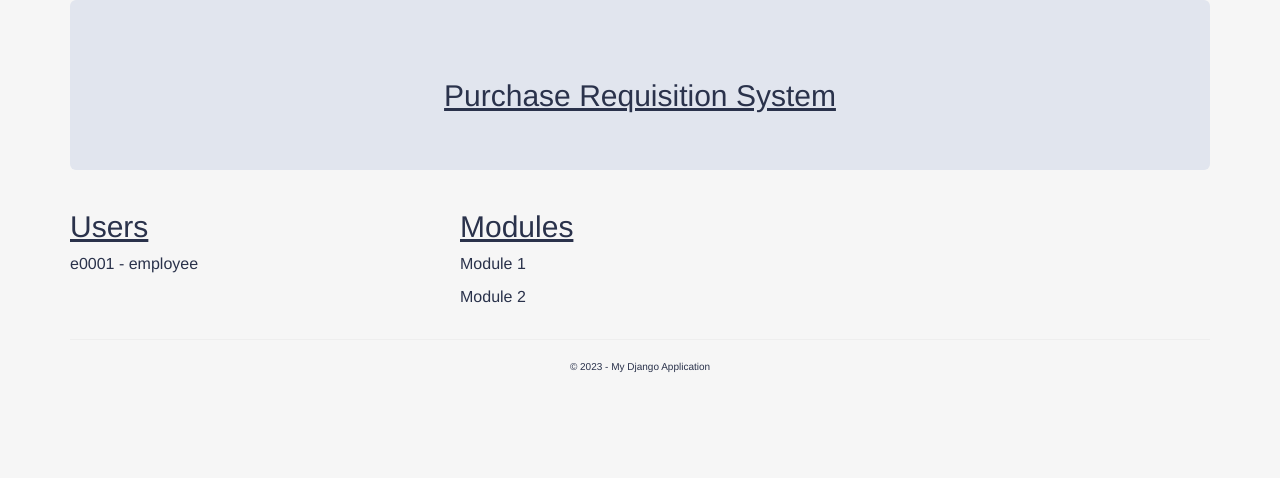
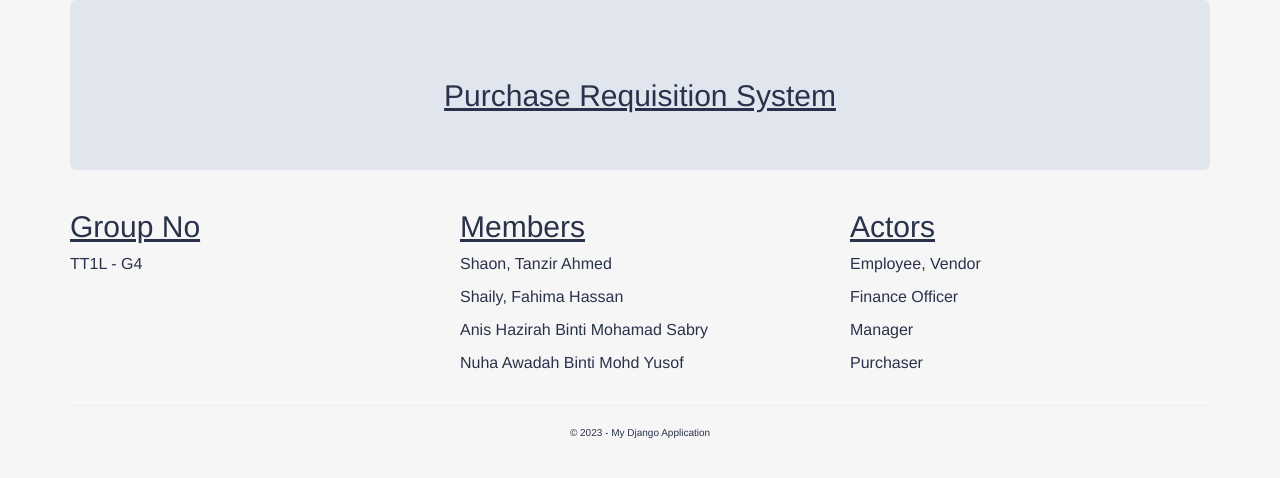
Before and after one commit to tanzir1123/Purchase-Requisition-System, a Django app: page / in a window 1280 px wide. Shown: the part 100-578 px from the top of the page. Run offline with Django 4.2, Linux system fonts and the light colour scheme; some libraries are stand-ins or nearby versions; some web fonts are replaced.

```diff
--- a/app/templates/app/index.html
+++ b/app/templates/app/index.html
@@ -8,20 +8,24 @@
 
 <div class="row">
     <div class="col-md-4">
-        <h2>Users</h2>
-        <p>
-            e0001 - employee
-        </p>
+        <h2>Group No</h2>
+        <p>TT1L - G4</p>
     </div>
     <div class="col-md-4">
-        <h2>Modules</h2>
-        <p>
-            Module 1
-        </p>
-        <p>
-            Module 2
-        </p>
+        <h2>Members</h2>
+        <p class="font-weight-bold">Shaon, Tanzir Ahmed</p>
+        <p class="font-weight-bold">Shaily, Fahima Hassan</p>
+        <p class="font-weight-bold">Anis Hazirah Binti Mohamad Sabry</p>
+        <p class="font-weight-bold">Nuha Awadah Binti Mohd Yusof</p>
     </div>
+    <div class="col-md-4">
+        <h2>Actors</h2>
+        <p class="font-weight-bold">Employee, Vendor</p>
+        <p class="font-weight-bold">Finance Officer</p>
+        <p class="font-weight-bold">Manager</p>
+        <p class="font-weight-bold">Purchaser</p>
+    </div>
+
 </div>
 
 {% endblock %}
--- a/app/templates/app/login.html
+++ b/app/templates/app/login.html
@@ -8,7 +8,7 @@
         <section id="loginForm">
             <form action="." method="post" class="form-horizontal">
                 {% csrf_token %}
-                <h4>Use a local account to log in.</h4>
+                <h4>Use an account to login.</h4>
                 <hr />
                 <div class="form-group">
                     <label for="id_username" class="col-md-2 control-label">User name</label>
--- a/app/views.py
+++ b/app/views.py
@@ -33,8 +33,8 @@ def contact(request):
         request,
         'app/contact.html',
         {
-            'title': 'Contact',
-            'message': 'Dr. Yeoh.',
+            'title': 'Feel free to reach out at: ',
+            'message': 'TANZIR',
             'year': datetime.now().year,
         }
     )
@@ -47,8 +47,7 @@ def about(request):
         request,
         'app/about.html',
         {
-            'title': 'ABC System',
-            'message': 'This application processes ...',
+            'message': 'A Software Engineering project to manage purchase requisitions inside a company (from creating PR, until the generation of a PO). The system involves five actors: Employee, Manager, Vendor, Purchaser, and Finance Officer.',
             'year': datetime.now().year,
         }
     )
```
Also changed, not shown: app/templates/app/about.html (+1 -27 lines), app/templates/app/contact.html (+3 -4 lines).
